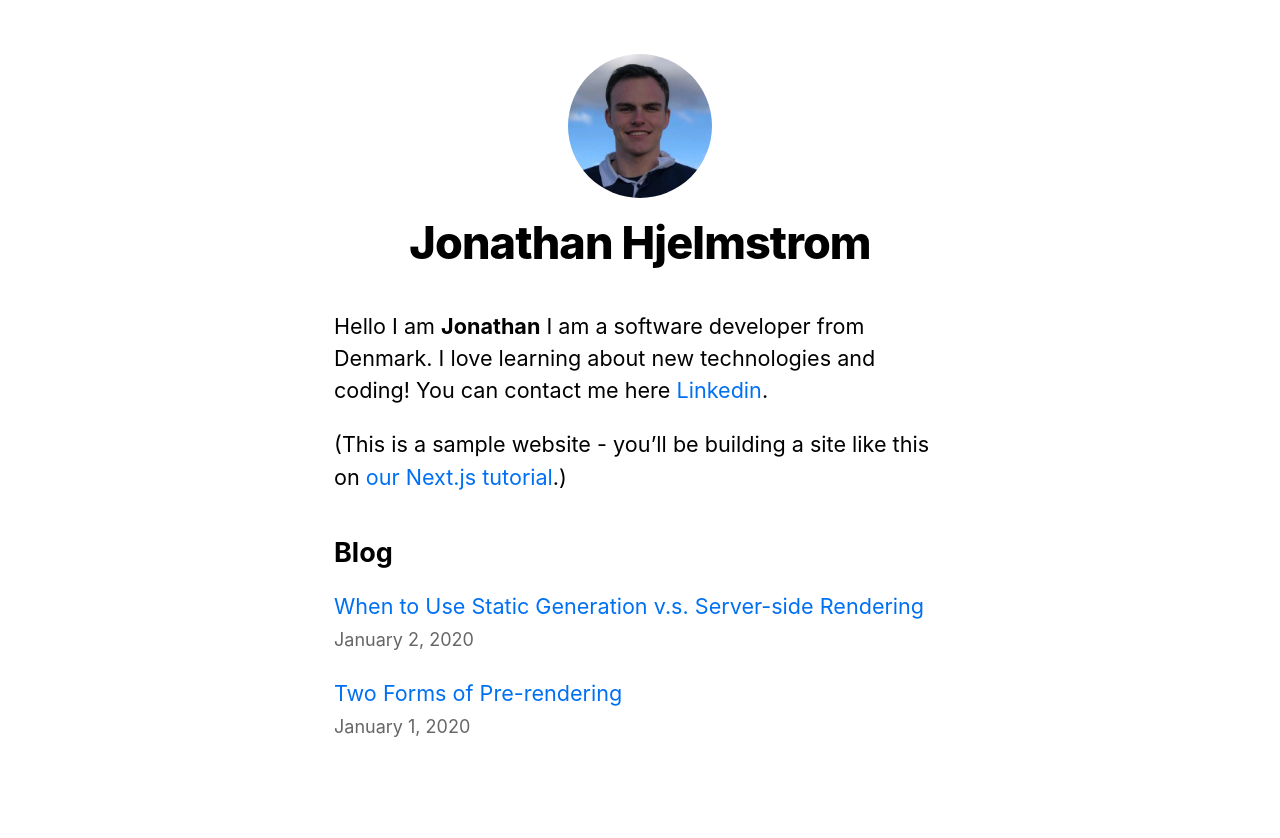
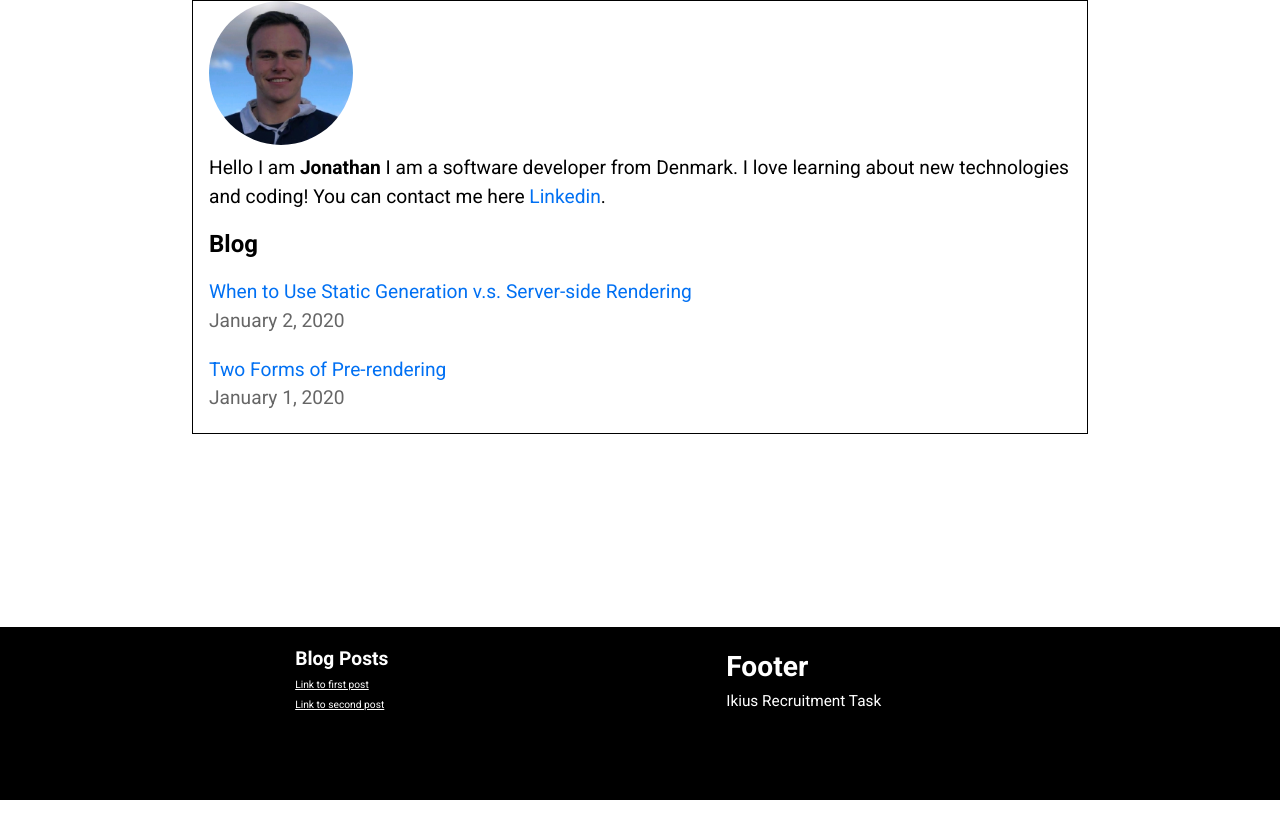
Before and after one commit to Jonjo7Dia/Ikius-task, a Next.js app: page / in a window 1280 px wide. Shown: the top 838 px of the page. After the commit the page ends 800 px from the top, so only its background shows below. Built offline with nearby package versions, Linux system fonts and the light colour scheme.

Commit message:
layout updated

```diff
--- a/components/layout.js
+++ b/components/layout.js
@@ -1,14 +1,15 @@
-import Head from 'next/head';
-import Image from 'next/image';
-import styles from './layout.module.css';
-import utilStyles from '../styles/utils.module.css';
-import Link from 'next/link';
+import Head from "next/head";
+import Image from "next/image";
+import styles from "./layout.module.css";
+import utilStyles from "../styles/utils.module.css";
+import Link from "next/link";
 
-const name = 'Jonathan Hjelmstrom';
-export const siteTitle = 'Next.js Sample Website';
+const name = "Jonathan Hjelmstrom";
+export const siteTitle = "Next.js Sample Website";
 
 export default function Layout({ children, home }) {
   return (
+    <div className={styles.layout}>
       <div className={styles.container}>
         <Head>
           <link rel="icon" href="/favicon.ico" />
@@ -19,47 +20,12 @@ export default function Layout({ children, home }) {
           <meta
             property="og:image"
             content={`https://og-image.vercel.app/${encodeURI(
-            siteTitle,
+              siteTitle
             )}.png?theme=light&md=0&fontSize=75px&images=https%3A%2F%2Fassets.vercel.com%2Fimage%2Fupload%2Ffront%2Fassets%2Fdesign%2Fnextjs-black-logo.svg`}
           />
           <meta name="og:title" content={siteTitle} />
           <meta name="twitter:card" content="summary_large_image" />
         </Head>
-      <header className={styles.header}>
-        {home ? (
-          <>
-            <Image
-              priority
-              src="/images/profile.png"
-              className={utilStyles.borderCircle}
-              height={144}
-              width={144}
-              alt={name}
-            />
-            <h1 className={utilStyles.heading2Xl}>{name}</h1>
-          </>
-        ) : (
-          <>
-            <Link href="/">
-              <a>
-                <Image
-                  priority
-                  src="/images/profile.png"
-                  className={utilStyles.borderCircle}
-                  height={108}
-                  width={108}
-                  alt={name}
-                />
-              </a>
-            </Link>
-            <h2 className={utilStyles.headingLg}>
-              <Link href="/">
-                <a className={utilStyles.colorInherit}>{name}</a>
-              </Link>
-            </h2>
-          </>
-        )}
-      </header>
         <main>{children}</main>
         {!home && (
           <div className={styles.backToHome}>
@@ -69,5 +35,26 @@ export default function Layout({ children, home }) {
           </div>
         )}
       </div>
+      <footer className={styles.footer}>
+          <div className={styles.container}>
+              <div className={styles.footerList}>
+                  <div className={styles.footerLinks}>
+                      <h1>Blog Posts</h1>
+                      <ul>
+                        <li>Link to first post</li>
+                        <li>Link to second post</li>
+                      </ul>
+                  </div>
+                  <div className={styles.footerDesc}>
+                  <h1>Footer</h1>
+                <h4>Ikius Recruitment Task</h4>
+
+              </div>
+              </div>
+
+
+          </div>
+      </footer>
+    </div>
   );
 }
--- a/components/layout.module.css
+++ b/components/layout.module.css
@@ -1,7 +1,8 @@
 .container {
-    max-width: 36rem;
+    width: 70%;
+    border: solid 1px black;
     padding: 0 1rem;
-    margin: 3rem auto 6rem;
+
   }
 
   .header {
@@ -13,3 +14,65 @@
   .backToHome {
     margin: 3rem 0 0;
   }
+
+  .footer {
+      width: 100%;
+      background-color: black;
+      height: 173px;
+      display: flex;
+      justify-content: center;
+
+  }
+
+  .layout{
+      width: 100vw;
+      min-height: 100vh;
+      display: flex;
+      flex-direction: column;
+      align-items: center;
+      justify-content: space-between;
+      position: relative;
+  }
+  .footerList{
+      width: 100%;
+      height: 100%;
+      box-sizing: border;
+      padding-top: 1rem;
+      display: flex;
+      flex-direction: row;
+      justify-content: space-around;
+
+      color: white;
+  }
+  .footerList div{
+      width: 30%;
+      display: flex;
+      flex-direction: column;
+      justify-content: flex-start;
+      align-items: flex-start;
+
+  }
+  .footerLinks h1{
+      font-size: 1.5vmax;
+      font-weight: 700;
+  }
+  .footerLinks ul{
+      list-style-type: none;
+      font-size: 0.8vmax;
+      line-height: 200%;
+      text-decoration: underline;
+      font-weight: 400;
+  }
+  .footerDesc h1{
+    font-size: 2.2vmax;
+  }
+  .footerDesc h4{
+    font-size: 1.2vmax;
+    font-weight: 400;
+  }
+
+  @media screen and (max-width: 850px){
+      .container{
+          width: 98%;
+      }
+  }
--- a/pages/index.js
+++ b/pages/index.js
@@ -1,9 +1,11 @@
 import Head from "next/head";
 import Layout, { siteTitle } from "../components/layout";
+import Image from "next/image";
+
 import utilStyles from "../styles/utils.module.css";
-import { getSortedPostsData } from '../lib/posts';
-import Link from 'next/link';
-import Date from '../components/date';
+import { getSortedPostsData } from "../lib/posts";
+import Link from "next/link";
+import Date from "../components/date";
 export async function getStaticProps() {
   const allPostsData = getSortedPostsData();
   return {
@@ -13,24 +15,29 @@ export async function getStaticProps() {
   };
 }
 
-export default function Home({allPostsData}) {
+export default function Home({ allPostsData }) {
   return (
     <Layout home>
       <Head>
         <title>{siteTitle}</title>
       </Head>
       <section className={utilStyles.headingMd}>
+        <Image
+          priority
+          src="/images/profile.png"
+          className={utilStyles.borderCircle}
+          height={144}
+          width={144}
+          alt={"jonathan profile pic"}
+        />
         <p>
           Hello I am <strong>Jonathan</strong> I am a software developer from
           Denmark. I love learning about new technologies and coding! You can
-          contact me here {" "}
+          contact me here{" "}
           <a href="https://www.linkedin.com/in/svend-petter-jonathan-hjelmstrom-573882168/">
             Linkedin
-          </a>.
-        </p>
-        <p>
-          (This is a sample website - you’ll be building a site like this on{" "}
-          <a href="https://nextjs.org/learn">our Next.js tutorial</a>.)
+          </a>
+          .
         </p>
       </section>
       <section className={`${utilStyles.headingMd} ${utilStyles.padding1px}`}>
--- a/styles/global.css
+++ b/styles/global.css
@@ -1,9 +1,10 @@
+@import url('https://fonts.googleapis.com/css2?family=Roboto:ital,wght@0,100;0,300;0,400;0,500;0,700;0,900;1,100;1,300;1,400;1,500;1,700;1,900&display=swap');
+
 html,
 body {
   padding: 0;
   margin: 0;
-  font-family: -apple-system, BlinkMacSystemFont, Segoe UI, Roboto, Oxygen, Ubuntu,
-    Cantarell, Fira Sans, Droid Sans, Helvetica Neue, sans-serif;
+  font-family: "Roboto", 'sans-serif';
   line-height: 1.6;
   font-size: 18px;
 }
@@ -25,3 +26,25 @@ img {
   max-width: 100%;
   display: block;
 }
+
+
+html, body, div, span, applet, object, iframe,
+h1, h2, h3, h4, h5, h6, p, blockquote, pre,
+a, abbr, acronym, address, big, cite, code,
+del, dfn, em, font, img, ins, kbd, q, s, samp,
+small, strike, strong, sub, sup, tt, var,
+dl, dt, dd, ol, ul, li,
+fieldset, form, label, legend,
+table, caption, tbody, tfoot, thead, tr, th, td {
+	margin: 0;
+	padding: 0;
+	border: 0;
+	outline: 0;
+	font-size: 100%;
+	vertical-align: baseline;
+    margin-block-start: 0em;
+    margin-block-end: 0em;
+    margin-inline-start: 0px;
+    margin-inline-end: 0px;
+    padding-inline-start: 0px;
+}
--- a/styles/utils.module.css
+++ b/styles/utils.module.css
@@ -4,6 +4,11 @@
     font-weight: 800;
     letter-spacing: -0.05rem;
     margin: 1rem 0;
+    width: 100%;
+      display: flex;
+      justify-content: center;
+      align-items: center;
+      text-align: center;
   }
 
   .headingXl {
@@ -21,6 +26,7 @@
   }
 
   .headingMd {
+
     font-size: 1.2rem;
     line-height: 1.5;
   }
```
Lines whose indentation alone changed are shown as unchanged.
